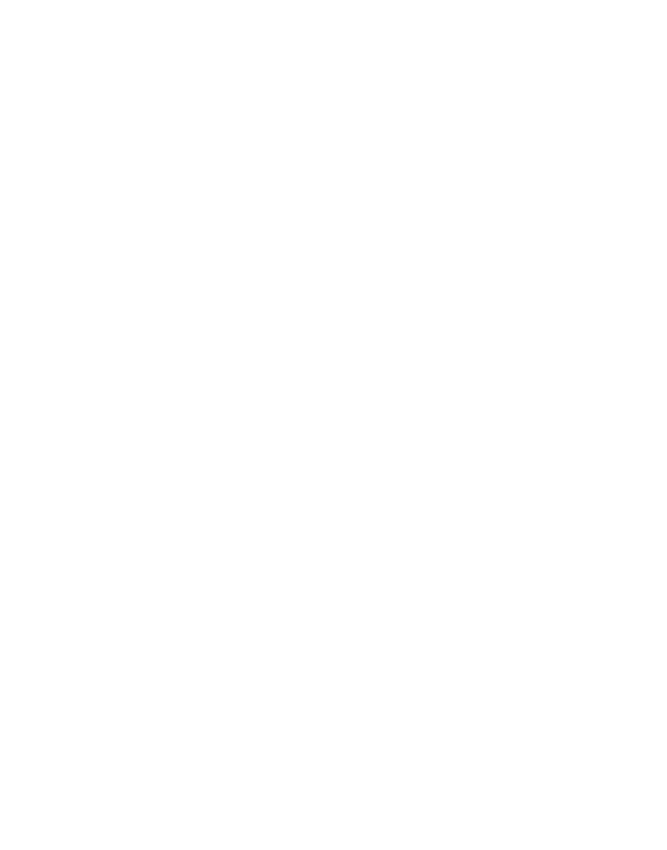
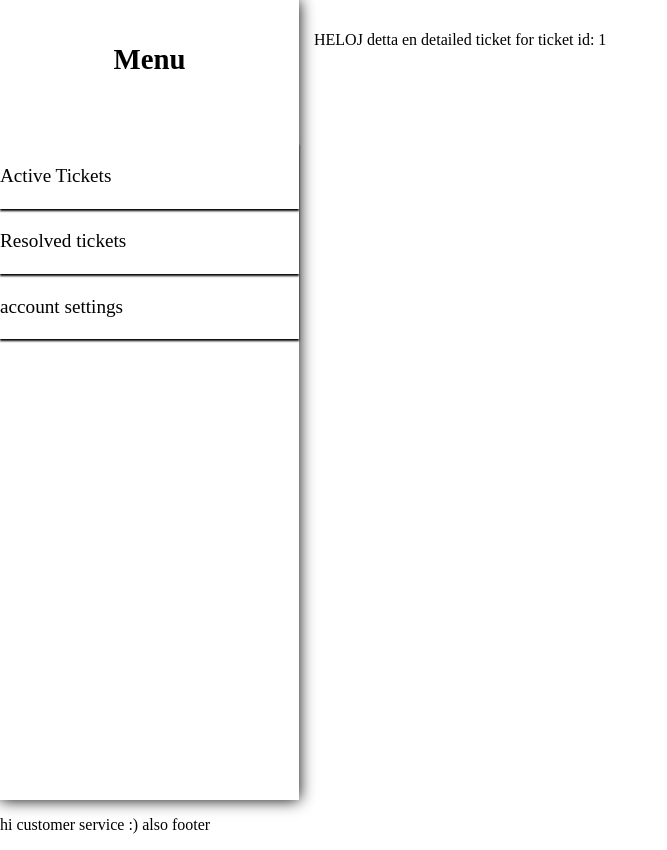
Before and after one commit to davezargar/CRM, a React (Vite) app in the folder client/: page /CustomerServicePanel/ticket/1 in a window 1280 px wide. Before the commit this address had no page. Shown: the whole page, without its empty margins (0-667 px from the left). Before the commit the page ends 800 px from the top, so only its background shows below. Built offline with nearby package versions, Linux system fonts and the light colour scheme.

Commit message:
setup dynamic react route to get ticket id for component

```diff
--- a/client/src/CustomerServicePanel.jsx
+++ b/client/src/CustomerServicePanel.jsx
@@ -1,6 +1,7 @@
 import { useState, use, createContext } from 'react';
 import {RoleContext} from "./main.jsx";
 import { Outlet } from "react-router";
+
 
 import NavBar from "./NavBar.jsx";
 import "./style/CustomerServicePanel.css";
--- a/client/src/NavBar.jsx
+++ b/client/src/NavBar.jsx
@@ -15,9 +15,9 @@
         { name: "Your Ticket History", path: "/YourTicketHistory" }
     ],
     CustomerService: [
-        { name: "Active Tickets", path: "/ActiveTickets" },
-        { name: "Edit/Redirect Ticket", path: "/Edit/RedirectTicket" },
-        { name: "Resolved tickets", path: "/ResolvedTickets" },
+        { name: "Active Tickets", path: "/CustomerServicePanel/tickets" },
+        { name: "Resolved tickets", path: "/CustomerServicePanel/ResolvedTickets" },
+        { name: "account settings", path: "/CustomerServicePanel/accountSettings" },
     ]
 };
 
--- /dev/null
+++ b/client/src/TicketDetailed.jsx
@@ -0,0 +1,14 @@
+import { Outlet, useParams } from "react-router";
+
+
+export default TicketDetailed;
+
+function TicketDetailed(){
+    let params = useParams();
+
+    let ticketId = params.ticketId;
+
+    return <div>
+        <p>HELOJ detta en detailed ticket for ticket id: {ticketId} </p>
+    </div>
+}
--- a/client/src/main.jsx
+++ b/client/src/main.jsx
@@ -2,12 +2,16 @@
 import { createRoot } from 'react-dom/client'
 import { BrowserRouter, Routes, Route, NavLink, useNavigate} from "react-router";
 
-import TicketDisplayActive from "./TicketDisplayActive.jsx";
 import DefaultPage from "./DefaultPage";
 import ActiveTickets from './ActiveTickets';
+
+import CustomerServicePanel from "./CustomerServicePanel";
+import TicketDisplayActive from "./TicketDisplayActive.jsx";
+import TicketDetailed from "./TicketDetailed.jsx";
+
 import { AddRemoveCustomerSupport } from './adminPanel';
 import { AddCustomer, RemoveCustomer } from './adminPanel';
-import CustomerServicePanel from "./CustomerServicePanel";
+
 import CustomerPanel from "./CustomerPanel";
 import CreateTicket from "./CreateTicket";
 
@@ -26,8 +30,11 @@
             <Routes>
                 <Route index element={<Index/>}/>
                 <Route path={"/CustomerPanel"} element={<CustomerPanel/>}/>
+
                 <Route path={"/CustomerServicePanel"} element={<CustomerServicePanel/>}>
-                    <Route index element={<TicketDisplayActive/>}/>
+                    <Route path={"/CustomerServicePanel/tickets"} element={<TicketDisplayActive/>}/> {/*Should default to this path dont know how*/}
+                    <Route path={"/CustomerServicePanel/ticket/:ticketId"} element={<TicketDetailed/>}/>
+                    {/*Route account settings*/}
                 </Route>
 
                 <Route path='/adminPanel' element={<AddRemoveCustomerSupport />} />
@@ -62,7 +69,7 @@
         <NavLink to="/DefaultPage"><button>Defualt page</button></NavLink>
         <NavLink to="/CustomerPanel"><button>CustomerPanel</button></NavLink>
         <NavLink to="/AdminPanel"><button>AdminPanel</button></NavLink>
-        <NavLink to="/CustomerServicePanel"><button>CustomerServicePanel</button></NavLink>
+        <NavLink to="/CustomerServicePanel/tickets"><button>CustomerServicePanel</button></NavLink>
         <NavLink to="/CreateTicket"><button type="button">Create Ticket</button></NavLink>
         <button onClick={test}>test auth</button>
     </div>
@@ -101,7 +108,7 @@
                     navigate("/AdminPanel");
                     break;
                 case "customerService":
-                    navigate("/CustomerServicePanel");
+                    navigate("/CustomerServicePanel/tickets");
                     break;
             }
         })
```
Also changed, not shown: client/TicketDetailed.jsx (deleted).
